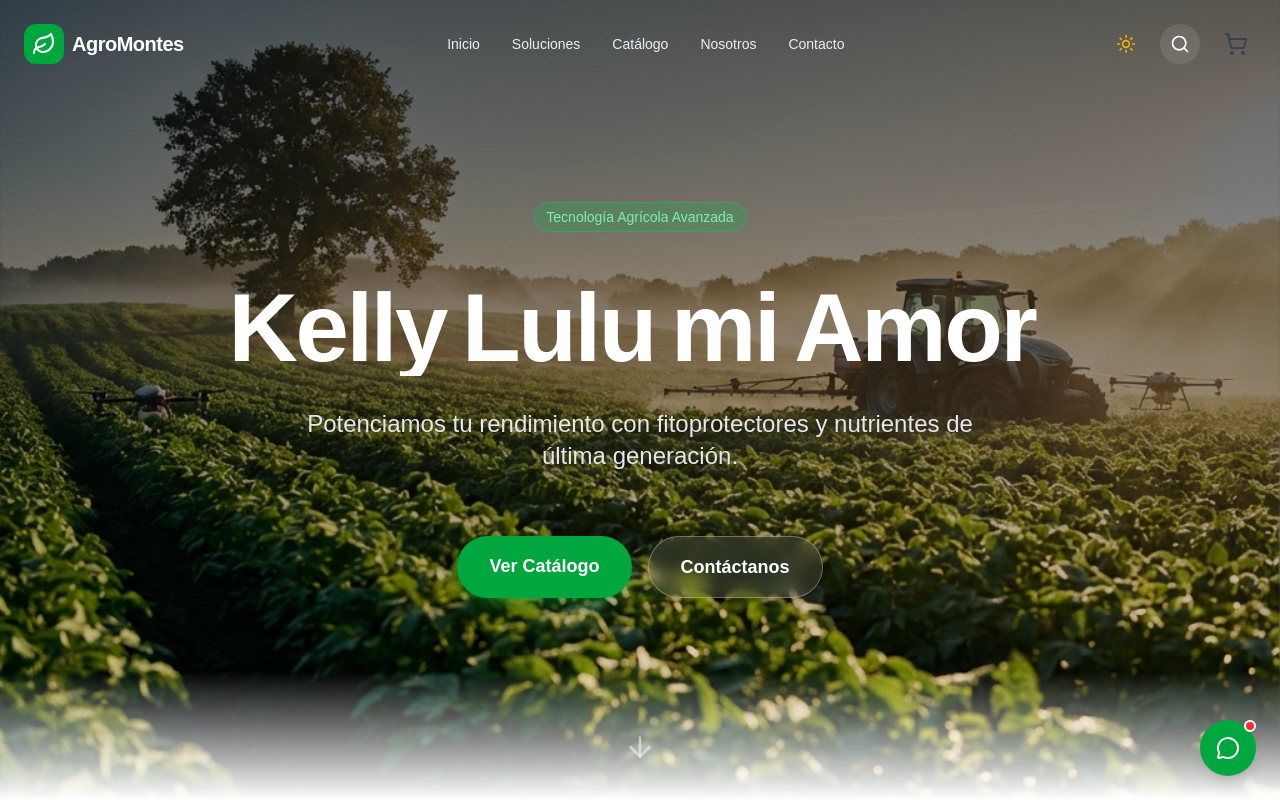
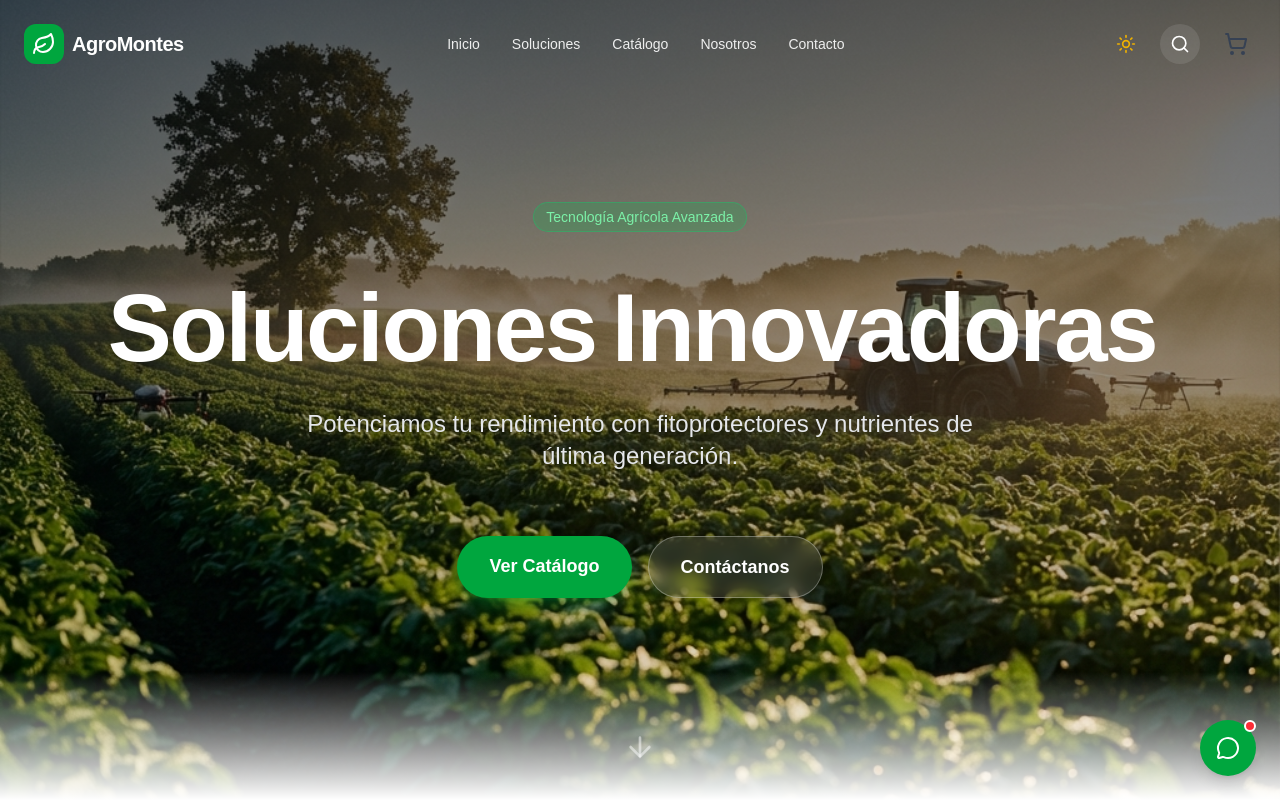
Before and after one commit to OutWorldDebourer/agromontes-mvp, a Next.js app: page /agromontes-mvp/ in a window 1280 px wide. Shown: the top 800 px of the page. Built offline with nearby package versions, Linux system fonts and the light colour scheme.

Commit message:
fix: update hero title and footer info

```diff
--- a/components/ui/Footer.tsx
+++ b/components/ui/Footer.tsx
@@ -78,7 +78,7 @@ export default function Footer() {
                         <ul className="space-y-3 text-gray-400">
                             <li>info@agromontes.com</li>
                             <li>+51 952 348 485</li>
-                            <li>Lima, Perú</li>
+                            <li>Huaral, Lima, Perú</li>
                         </ul>
                         <div className="flex gap-4 mt-6">
                             <a href="https://www.facebook.com/profile.php?id=100066852608519&locale=es_LA" target="_blank" rel="noopener noreferrer" className="p-2 bg-white/5 rounded-full hover:bg-green-600 transition-colors" aria-label="Facebook">
@@ -100,7 +100,7 @@ export default function Footer() {
                 </div>
 
                 <div className="border-t border-gray-800 pt-8 text-center text-gray-500 text-sm">
-                    <p>&copy; 2024 AgroMontes. Todos los derechos reservados.</p>
+                    <p>&copy; 2025 AVI PF A. Todos los derechos reservados.</p>
                 </div>
             </div>
         </footer>
--- a/components/ui/Hero.tsx
+++ b/components/ui/Hero.tsx
@@ -14,7 +14,7 @@ export default function Hero() {
     const y = useTransform(scrollYProgress, [0, 1], ["0%", "50%"]);
     const opacity = useTransform(scrollYProgress, [0, 0.5], [1, 0]);
 
-    const titleWords = "Kelly Lulu mi Amor".split(" ");
+    const titleWords = "Soluciones Innovadoras".split(" ");
 
     return (
         <section ref={ref} className="relative h-screen flex items-center justify-center overflow-hidden">
```
